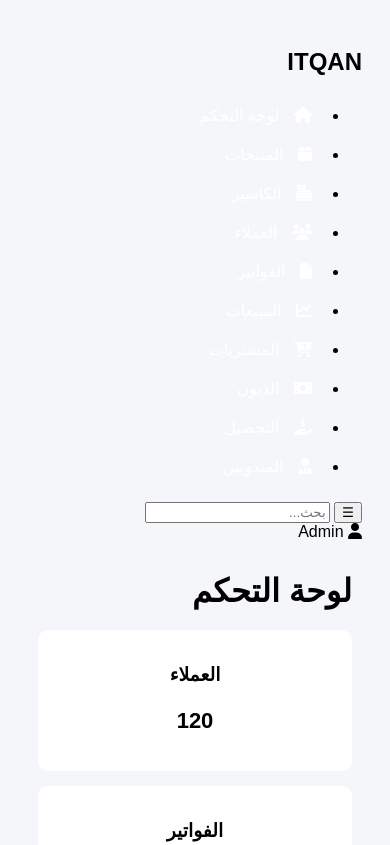
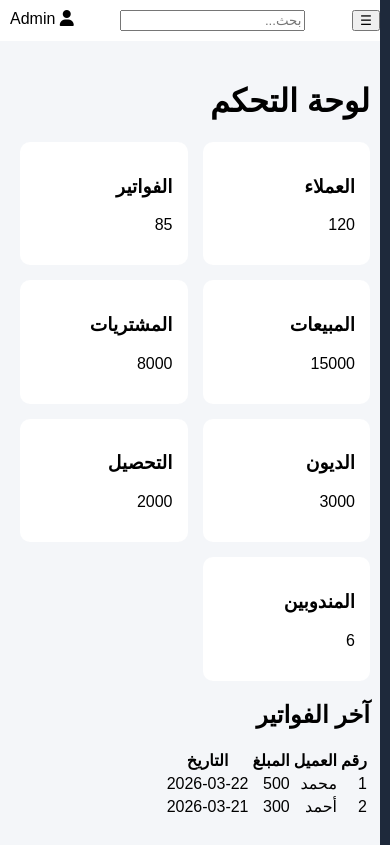
Before and after one commit to mohammedelsonbaty866-jpg/fast, a website: page index.html in a window 390 px wide. Shown: the top 845 px of the page. Drawn offline with Linux system fonts and the light colour scheme; files whose address does not match are found by name.

Commit message:
Refactor CSS for dashboard layout and styling

```diff
--- a/css/dashboard.css
+++ b/css/dashboard.css
@@ -1,15 +1,49 @@
 body {
+  margin: 0;
   font-family: Arial;
+  direction: rtl;
   background: #f4f6f9;
-  padding: 20px;
-  direction: rtl;
 }
 
-h1 {
-  margin-bottom: 20px;
+.layout {
+  display: flex;
 }
 
-/* الكروت */
+.sidebar {
+  width: 200px;
+  background: #1e293b;
+  color: white;
+  height: 100vh;
+  padding: 15px;
+}
+
+.sidebar a {
+  color: white;
+  text-decoration: none;
+  display: block;
+}
+
+.sidebar li {
+  padding: 10px;
+}
+
+.main {
+  flex: 1;
+  display: flex;
+  flex-direction: column;
+}
+
+.topbar {
+  background: white;
+  padding: 10px;
+  display: flex;
+  justify-content: space-between;
+}
+
+.content {
+  padding: 20px;
+}
+
 .cards {
   display: grid;
   grid-template-columns: repeat(auto-fit, minmax(150px, 1fr));
@@ -20,74 +54,30 @@ h1 {
   background: white;
   padding: 15px;
   border-radius: 10px;
-  text-align: center;
 }
 
-.card h3 {
-  margin-bottom: 10px;
+.pos-container {
+  display: flex;
+  gap: 20px;
 }
 
-.card p {
-  font-size: 22px;
-  font-weight: bold;
+.products, .cart {
+  background: white;
+  padding: 15px;
+  flex: 1;
 }
 
-/* الجدول */
-.table-section {
-  margin-top: 30px;
-  background: white;
-  padding: 15px;
-  border-radius: 10px;
-}
+/* mobile */
+@media (max-width: 768px) {
+  .layout { flex-direction: column; }
 
-table {
-  width: 100%;
-  border-collapse: collapse;
-}
-
-th, td {
-  padding: 10px;
-  border-bottom: 1px solid #ddd;
-  text-align: center;
-}
-/* روابط */
-.sidebar a {
-  color: white;
-  text-decoration: none;
-  display: block;
-}
-
-.sidebar li {
-  padding: 10px;
-}
-
-.sidebar li:hover {
-  background: #334155;
-}
-
-/* أيقونات */
-.sidebar i {
-  margin-left: 10px;
-}
-
-/* Responsive */
-@media (max-width: 768px) {
-
-  .layout {
-    flex-direction: column;
+  .sidebar {
+    position: fixed;
+    right: -220px;
+    transition: 0.3s;
   }
 
-  .sidebar {
-    width: 100%;
-    height: auto;
+  .sidebar.active {
+    right: 0;
   }
-
-  .content {
-    padding: 10px;
-  }
-
-  .cards {
-    grid-template-columns: 1fr;
-  }
-
 }
```
